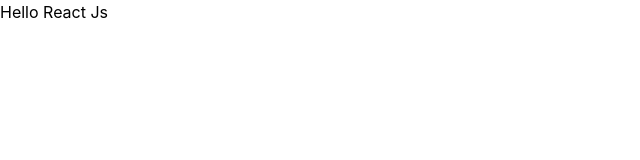
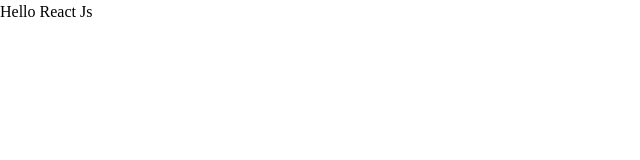
Before and after one commit to harun5897/fe-dashboard, a React (Create React App) app: page / in a window 1280 px wide. Shown: the top 160 px of the page, without its empty margins (0-640 px from the left). Built offline with nearby package versions, Linux system fonts and the light colour scheme.

Commit message:
feat(index.css): setup font-family

```diff
--- a/src/index.css
+++ b/src/index.css
@@ -1,17 +1,7 @@
 @import 'tailwindcss/base';
 @import 'tailwindcss/components';
 @import 'tailwindcss/utilities';
-
+@import url('https://fonts.googleapis.com/css2?family=Nunito:wght@200;300;400;500;600;700;800&display=swap');
 body {
-  margin: 0;
-  font-family: -apple-system, BlinkMacSystemFont, 'Segoe UI', 'Roboto', 'Oxygen',
-    'Ubuntu', 'Cantarell', 'Fira Sans', 'Droid Sans', 'Helvetica Neue',
-    sans-serif;
-  -webkit-font-smoothing: antialiased;
-  -moz-osx-font-smoothing: grayscale;
+  font-family: 'Nunito';
 }
-
-code {
-  font-family: source-code-pro, Menlo, Monaco, Consolas, 'Courier New',
-    monospace;
-}
```
